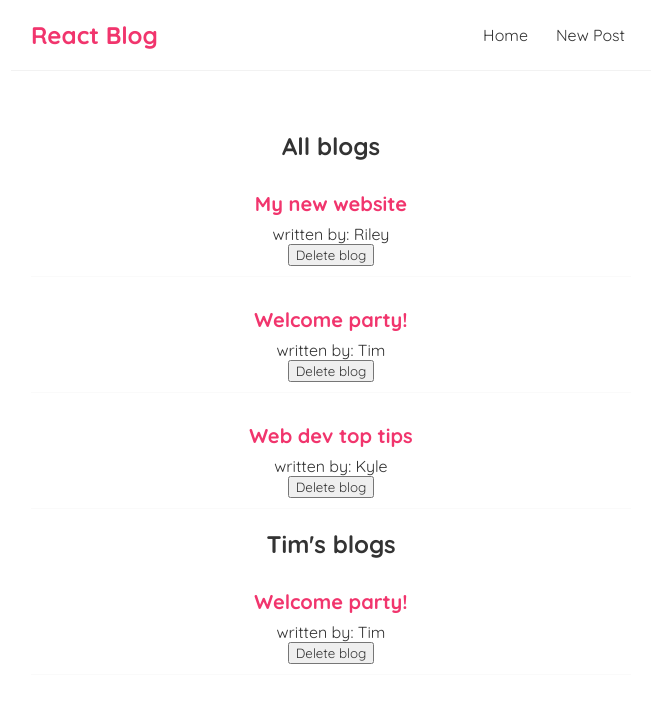
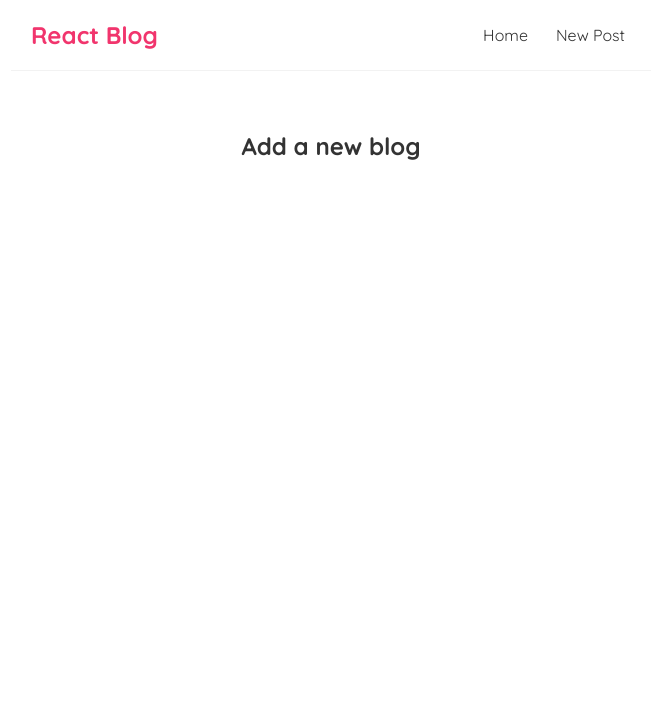
Before and after one commit to csipsz/react-site, a React (Create React App) app: page /create in a window 1280 px wide. Shown: the top 702 px of the page, without its empty margins (309-965 px from the left). Built offline with nearby package versions, Linux system fonts and the light colour scheme.

Commit message:
added react router dom to project

```diff
--- a/package.json
+++ b/package.json
@@ -6,6 +6,7 @@
     "cra-template": "1.1.2",
     "react": "^17.0.2",
     "react-dom": "^17.0.2",
+    "react-router-dom": "^5.3.0",
     "react-scripts": "4.0.3"
   },
   "scripts": {
--- a/src/App.js
+++ b/src/App.js
@@ -1,15 +1,22 @@
 import './App.css';
 import Navbar from "./Navbar";
 import Home from './Home'
+import { BrowserRouter as Router, Route, Switch } from 'react-router-dom'
+import Create from './Create';
 
 function App() {
   return (
+    <Router>
     <div className="App">
       <Navbar/>
       <div className="content">
-        <Home/>
+        <Switch>
+          <Route exact path="/"><Home/></Route>
+          <Route path="/create"><Create/></Route>
+        </Switch>
       </div>
     </div>
+    </Router>
   );
 }
 
--- a/src/BlogList.js
+++ b/src/BlogList.js
@@ -6,7 +6,7 @@
                 <div className="blog-preview" key={blog.id}>
                     <h2>{blog.title}</h2>
                     <p>written by: {blog.author}</p>
-                    <button onClick={() => handleDelete(blog.id)}>Delete blog</button>
+                    {/* <button onClick={() => handleDelete(blog.id)}>Delete blog</button> */}
                 </div>
             ))}
         </div>
--- /dev/null
+++ b/src/Create.js
@@ -0,0 +1,9 @@
+const Create = () => {
+    return (
+        <div className="create">
+            <h2>Add a new blog</h2>
+        </div>
+     );
+}
+
+export default Create;
--- a/src/Home.js
+++ b/src/Home.js
@@ -1,27 +1,22 @@
-import { useState } from "react";
+import { useState, useEffect } from "react";
 import BlogList from "./BlogList";
+import useFetch from "./usefetch";
 
 
 const Home = () => {
+    const {data, isPending, error} = useFetch('http://localhost:8000/blogs')
 
-    const [blogs, setBlogs] = useState([
-        { title: 'My new website', body: 'lorem ipsum...', author: 'Riley', id: 1 },
-        { title: 'Welcome party!', body: 'lorem ipsum...', author: 'Tim', id: 2 },
-        { title: 'Web dev top tips', body: 'lorem ipsum...', author: 'Kyle', id: 3 }
-
-    ]);
-
-
-
-    const handleDelete = (id) => {
-        const newBlogs = blogs.filter((blog) => blog.id !== id)
-        setBlogs(newBlogs);
-    }
+    // const handleDelete = (id) => {
+    //     const newBlogs = blogs.filter((blog) => blog.id !== id)
+    //     setBlogs(newBlogs);
+    // }
 
     return (
         <div className="home">
-            <BlogList blogs={blogs} title={"All blogs"} handleDelete={handleDelete}/>
-            <BlogList blogs={blogs.filter((blog) => blog.author === 'Tim')} title={"Tim's blogs"}/>
+            {error && <div>{error}</div>}
+            {isPending && <div>Loading data...</div>}
+            {data && <BlogList blogs={data} title={"All blogs"}/>}
+            {/* <BlogList blogs={blogs.filter((blog) => blog.author === 'Tim')} title={"Tim's blogs"}/> */}
         </div>
      );
 }
--- a/src/Navbar.js
+++ b/src/Navbar.js
@@ -1,10 +1,12 @@
+import { Link } from 'react-router-dom'
+
 const Navbar = () => {
     return (
         <nav className="navbar">
             <h1>React Blog</h1>
             <div className="links">
-                <a href="/">Home</a>
-                <a href="/create">New Post</a>
+                <Link to="/">Home</Link>
+                <Link to="/create">New Post</Link>
             </div>
         </nav>
      );
--- /dev/null
+++ b/src/usefetch.js
@@ -0,0 +1,30 @@
+import { useState, useEffect } from "react";
+
+const useFetch = (url) => {
+    const [data, setData] = useState(null);
+    const [isPending, setIsPending] = useState(true);
+    const [error, setError] = useState(null);
+
+    useEffect(() => {
+        fetch(url)
+        .then(res => {
+            if (!res.ok){
+                throw Error('Sorryka, could not fetch the data for that resource')
+            }
+            return res.json()
+        })
+        .then(data => {
+            setIsPending(false);
+            setData(data);
+            setError(null);
+        })
+        .catch(err => {
+            setIsPending(false);
+            setError(err.message);
+        })
+    }, [url])
+
+    return {data, isPending, error}
+}
+
+export default useFetch;
```
Also changed, not shown: data/db.json (added, +16 -0 lines), 2 other files (tests, documents, lock files or other folders).
